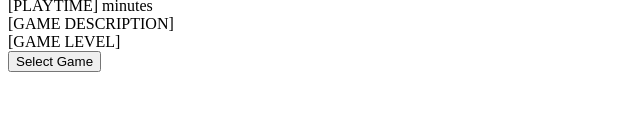
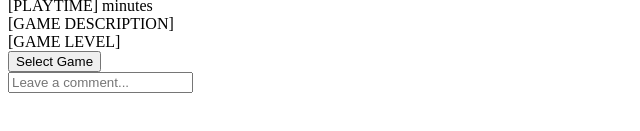
Before and after one commit to Edsey-omenda/Gaming-lounge, a plain HTML site: page index.html in a window 1280 px wide. Shown: the part 167-298 px from the top of the page, without its empty margins (0-640 px from the left). Drawn offline with Linux system fonts and the light colour scheme.

Commit message:
adds a form for comment section by customers

```diff
--- a/index.html
+++ b/index.html
@@ -50,6 +50,16 @@
                   <button id="select-game" class="s-g-button">
                     Select Game
                   </button>
+                  <form id="comment-form" class="comment-form">
+                    <input
+                      class="comment-input"
+                      type="text"
+                      name="comment"
+                      id="comment"
+                      placeholder="Leave a comment..."
+                    />
+                    <!-- <button class="comment-button" type="submit">Post</button> -->
+                  </form>
                 </div>
               </div>
             </div>
```
